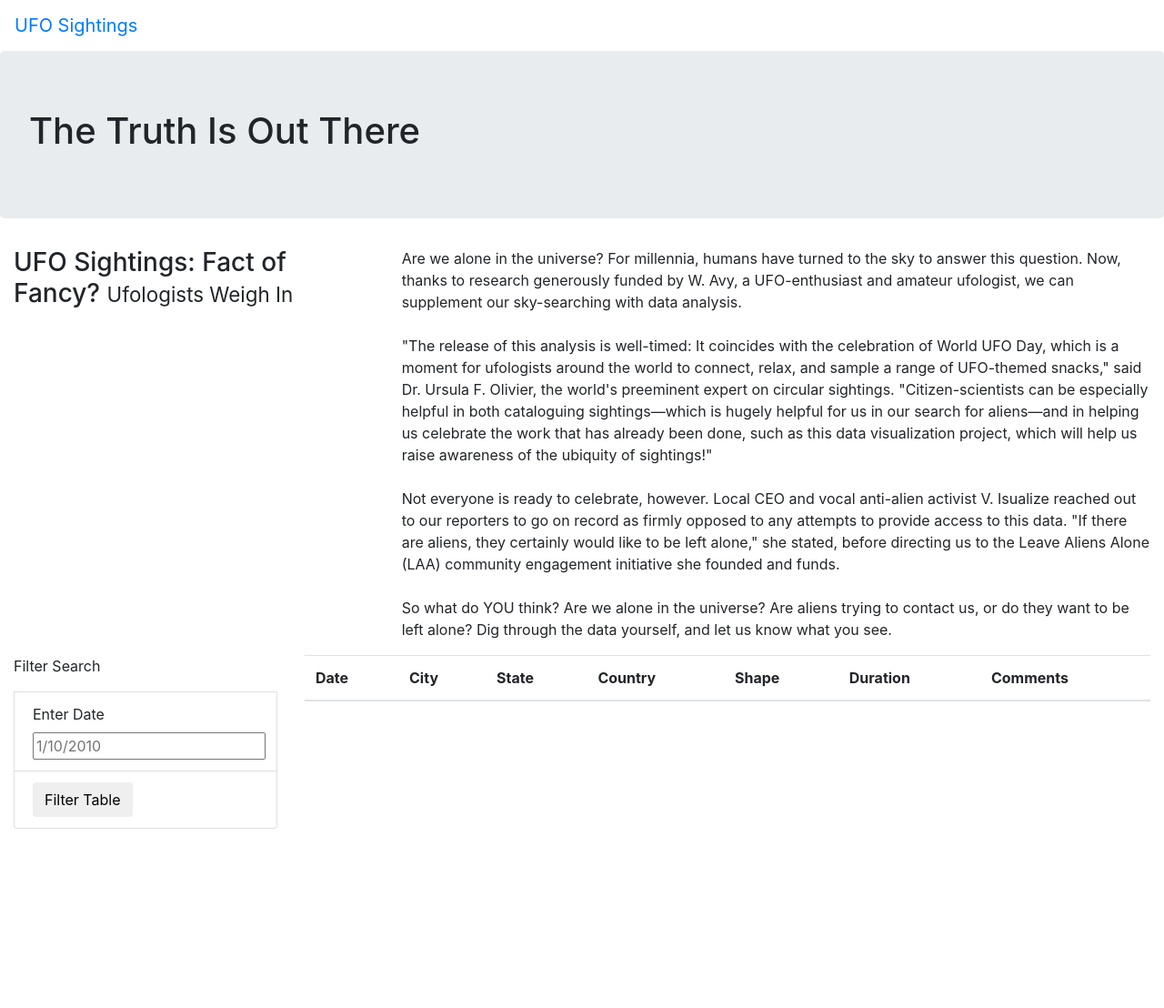
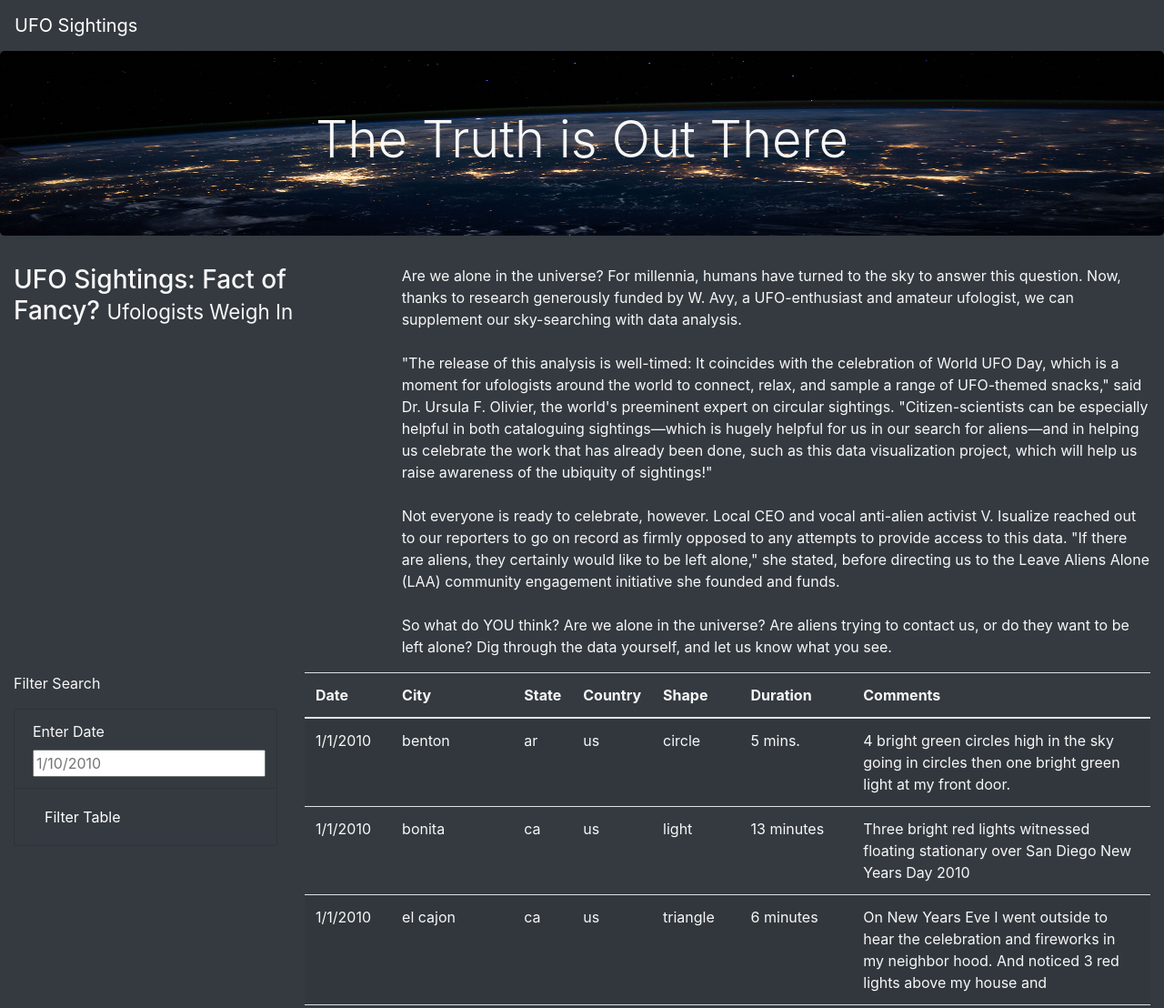
Before and after one commit to pranavspatel/UFOs, a plain HTML site: page index.html in a window 1280 px wide. Shown: the top 1108 px of the page at 91% size. Before the commit the page ends 911 px from the top, so only its background shows below. Drawn offline with nearby package versions, Linux system fonts and the light colour scheme.

Commit message:
module completed

```diff
--- a/index.html
+++ b/index.html
@@ -13,14 +13,14 @@
     />
     <link rel="stylesheet" href="static/css/style.css">
 </head>
-<body>
+<body class="bg-dark">
     <div class="wrapper">
-        <nav class="navbar navbar-expand-lg">
+        <nav class="navbar navbar-dark bg-dark navbar-expand-lg">
             <a class="navbar-brand" href="index.html">UFO Sightings</a>
         </nav>
     </div>
     <div class="jumbotron">
-        <h1>The Truth Is Out There</h1>
+      <h1 class="display-4">The Truth is Out There</h1>
       </div>
 
     <div class="container-fluid">
@@ -41,19 +41,18 @@
       <div class="container-fluid">
         <div class="row">
           <div class="col-md-3">
-            <form>
+            <form class="bg-dark">
               <p>Filter Search</p>
+              <ul class="list-group bg-dark">
+              <li class="list-group-item bg-dark">
+                <label for="date">Enter Date</label>
+                <input type="text" placeholder="1/10/2010" id="datetime" />
+              </li>
+              <li class="list-group-item bg-dark">
+                <button id="filter-btn" type="button" class="btn btn-dark">Filter Table</button>
+              </li>
+              </ul>
             </form>
-            <ul class="list-group">
-
-            </ul>
-            <li class="list-group-item">
-              <label for="date">Enter Date</label>
-              <input type="text" placeholder="1/10/2010" id="datetime" />
-            </li>
-            <li class="list-group-item">
-              <button id="filter-btn" type="button" class="btn btn-default">Filter Table</button>
-            </li>
           </div>
           <div class="col-md-9">
             <table class="table table-striped">
@@ -73,10 +72,9 @@
           </div>
           </div>
         </div>
+      </div>
       <script src="https://cdnjs.cloudflare.com/ajax/libs/d3/4.11.0/d3.js"></script>
       <script src="static/js/data.js"></script>
       <script src="static/js/app.js"></script>
-      </div>
-
 </body>
 </html>
--- a/static/css/style.css
+++ b/static/css/style.css
@@ -0,0 +1,12 @@
+body {
+
+    color: #f7f7f7;
+}
+
+.jumbotron {
+    background-image: url(../images/nasa.jpg);
+    background-size: 100% 100%;
+    text-align: center;
+}
+/* .jumbotron tells the stylesheet to apply the changes only to divs with the class of "jumbotron"
+/* Size of the background is set to span the entire width and height of the element no matter the size of the viewport
--- a/static/js/app.js
+++ b/static/js/app.js
@@ -1,5 +1,5 @@
 // import the data from the data.js
-const tabledata = data;
+const tableData = data;
 
 // reference the html table using d3
 var tbody = d3.select("tbody");
```
Also changed, not shown: static/images/nasa.jpg (added).
